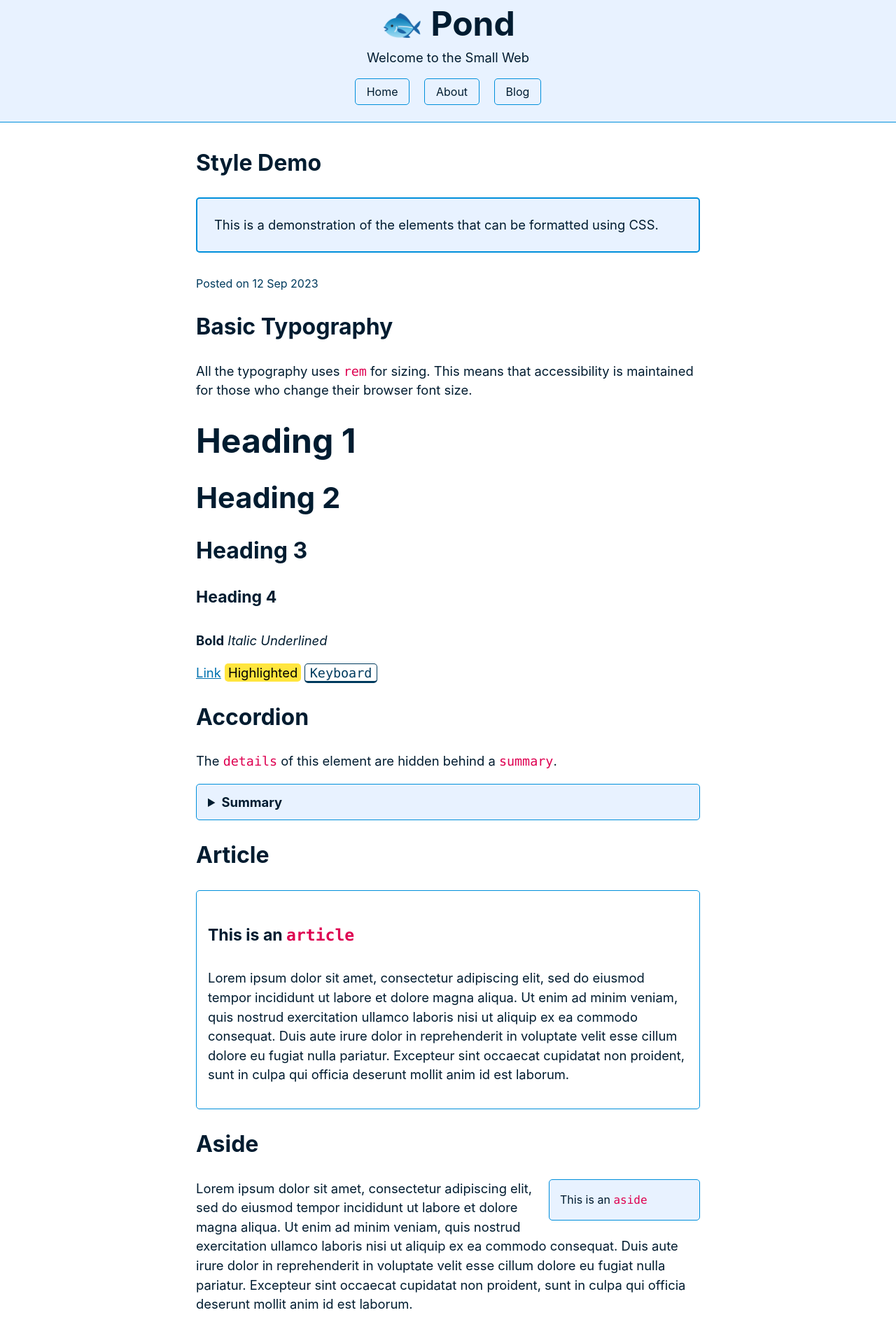
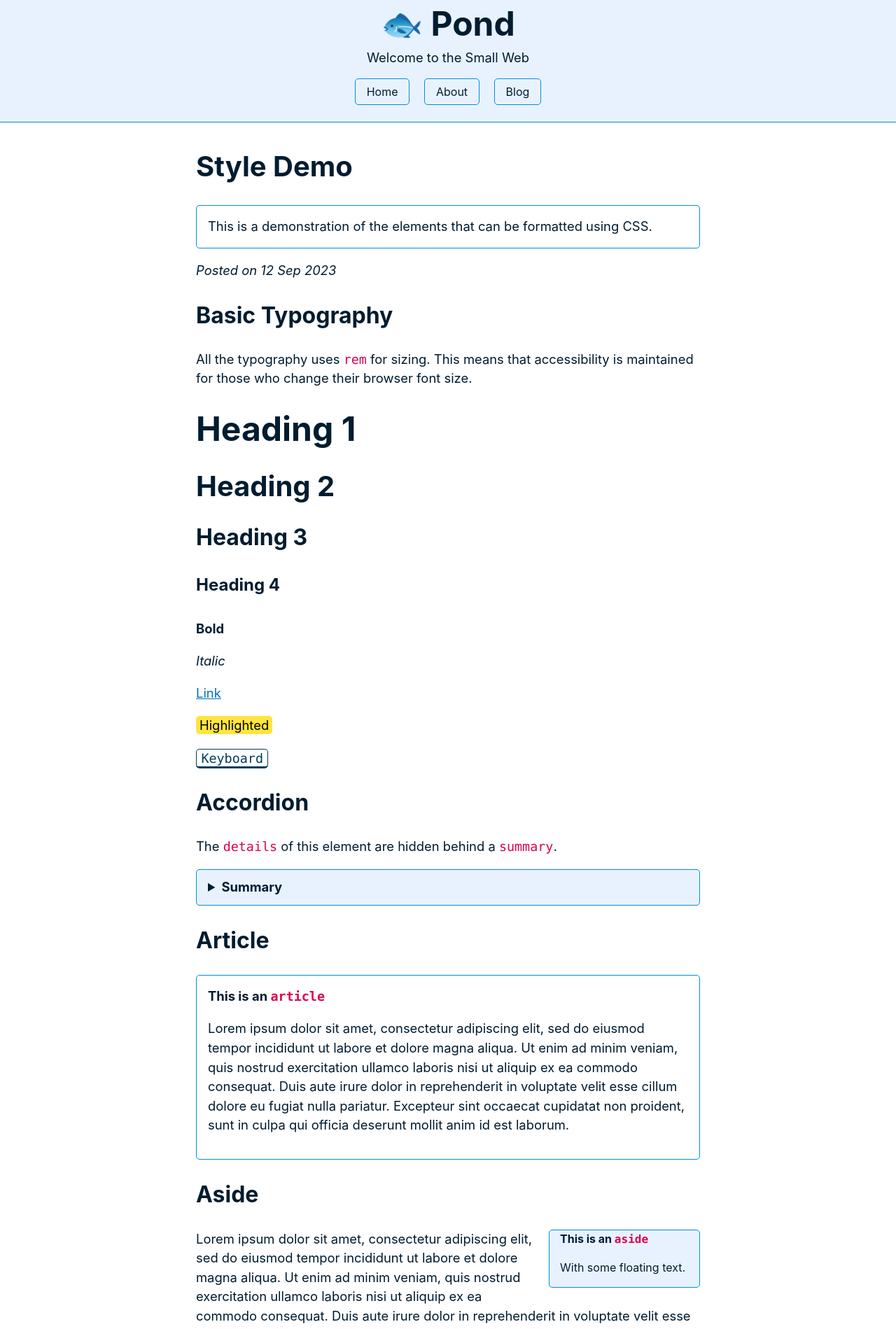
Before and after one commit to megdna/pond, a Jekyll site: the page built from _posts/2023-09-12-style-demo.md, in a window 1280 px wide. Shown: the top 1899 px of the page at 70% size. Built offline with Jekyll 4.4.1, drawn with Linux system fonts in a browser that asks for light colours; some of the changed text lies outside the part shown.

Commit message:
Update styles

````diff
--- a/_layouts/page.html
+++ b/_layouts/page.html
@@ -1,6 +1,6 @@
 ---
 layout: default
 ---
-<h3>{{ page.title }}</h3>
-<p class="notice">{{ page.description }}</p>
+<h2>{{ page.title }}</h2>
+<article>{{ page.description }}</article>
 {{ content }}
--- a/_layouts/post.html
+++ b/_layouts/post.html
@@ -1,7 +1,7 @@
 ---
 layout: default
 ---
-<h3>{{ page.title }}</h3>
-<p class="notice">{{ page.description }}</p>
-<p class="meta">Posted on {{ page.date | date_to_string }}</p>
+<h2>{{ page.title }}</h2>
+<article>{{ page.description }}</article>
+<p><i>Posted on {{ page.date | date_to_string }}</i></p>
 {{ content }}
--- a/_posts/2023-09-12-style-demo.md
+++ b/_posts/2023-09-12-style-demo.md
@@ -9,17 +9,23 @@ image:
 All the typography uses `rem` for sizing. This means that accessibility is maintained for those who change their browser font size.
 
 # Heading 1
+
 ## Heading 2
+
 ### Heading 3
+
 #### Heading 4
 
 **Bold**
+
 *Italic*
-_Underlined_
 
 [Link](https://example.com)
+
 <mark>Highlighted</mark>
+
 <kbd>Keyboard</kbd>
+
 
 ### Accordion
 
@@ -30,21 +36,34 @@ The `details` of this element are hidden behind a `summary`.
   <p>Some text.</p>
 </details>
 
+
 ### Article
 
 <article>
-<h4>This is an <code>article</code></h4>
+<b>This is an <code>article</code></b>
 <p>Lorem ipsum dolor sit amet, consectetur adipiscing elit, sed do eiusmod tempor incididunt ut labore et dolore magna aliqua. Ut enim ad minim veniam, quis nostrud exercitation ullamco laboris nisi ut aliquip ex ea commodo consequat. Duis aute irure dolor in reprehenderit in voluptate velit esse cillum dolore eu fugiat nulla pariatur. Excepteur sint occaecat cupidatat non proident, sunt in culpa qui officia deserunt mollit anim id est laborum.</p>
 </article>
+
 
 ### Aside
 
 <aside>
-<p>This is an <code>aside</code></p>
+<b>This is an <code>aside</code></b>
+<p>With some floating text.</p>
 </aside>
 Lorem ipsum dolor sit amet, consectetur adipiscing elit, sed do eiusmod tempor incididunt ut labore et dolore magna aliqua. Ut enim ad minim veniam, quis nostrud exercitation ullamco laboris nisi ut aliquip ex ea commodo consequat. Duis aute irure dolor in reprehenderit in voluptate velit esse cillum dolore eu fugiat nulla pariatur. Excepteur sint occaecat cupidatat non proident, sunt in culpa qui officia deserunt mollit anim id est laborum.
 
-### Block
+
+### Blockquote
+
+This is a `blockquote` with `cite`.
+
+> Friends don’t spy; true friendship is about privacy, too.
+>
+> <cite>– Stephen King</cite>
+
+
+### Code Block
 
 This can display a block of `code`.
 
@@ -62,22 +81,16 @@ This can display a block of `code`.
 </pre>
 ```
 
-### Blockquote
-
-This is a `blockquote` with `cite`.
-
-> Friends don’t spy; true friendship is about privacy, too.
->
-> <cite>– Stephen King</cite>
 
 ### Image
 
 This is an image inside a `figure` with `figcaption`.
 
 <figure>
-  <img alt="Colorful blue artwork" src="{{ baseurl }}/images/blue.jpg">
+  <img alt="Colorful blue artwork" src="{{ site.baseurl }}/images/blue.jpg">
   <figcaption>Two people in a boat on a lake</figcaption>
 </figure>
+
 
 ### Lists
 
@@ -91,22 +104,14 @@ Bulleted and numbered lists.
 2. Do that thing
 3. Do the other thing
 
-### Navigation
-
-This is a `nav` menu.
-
-<nav>
-  <a href="/">Home</a>
-  <a href="/about">About</a>
-  <a href="/blog">Blog</a>
-</nav>
 
 ### Section
 
 <section>
-<h4>This is a <code>section</code></h4>
+<b>This is a <code>section</code></b>
 <p>Lorem ipsum dolor sit amet, consectetur adipiscing elit, sed do eiusmod tempor incididunt ut labore et dolore magna aliqua. Ut enim ad minim veniam, quis nostrud exercitation ullamco laboris nisi ut aliquip ex ea commodo consequat. Duis aute irure dolor in reprehenderit in voluptate velit esse cillum dolore eu fugiat nulla pariatur. Excepteur sint occaecat cupidatat non proident, sunt in culpa qui officia deserunt mollit anim id est laborum.</p>
 </section>
+
 
 ### Table
 
--- a/style.css
+++ b/style.css
@@ -118,29 +118,19 @@ h1 {
 }
 
 h2 {
-  font-size: 2.6rem;
-  margin-top: 2rem;
+  font-size: 2.5rem;
 }
 
 h3 {
   font-size: 2rem;
-  margin-top: 2rem;
 }
 
 h4 {
-  font-size: 1.44rem;
-}
-
-h5 {
-  font-size: 1.15rem;
-}
-
-h6 {
-  font-size: 0.96rem;
+  font-size: 1.5rem;
 }
 
 /* Prevent long strings from overflowing container */
-p, h1, h2, h3, h4, h5, h6 {
+p, h1, h2, h3, h4 {
   overflow-wrap: break-word;
 }
 
@@ -158,15 +148,15 @@ h3 {
   }
 
   h2 {
-    font-size: 2.1rem;
+    font-size: 2rem;
   }
 
   h3 {
-    font-size: 1.75rem;
+    font-size: 1.5rem;
   }
 
   h4 {
-    font-size: 1.25rem;
+    font-size: 1rem;
   }
 }
 
````
